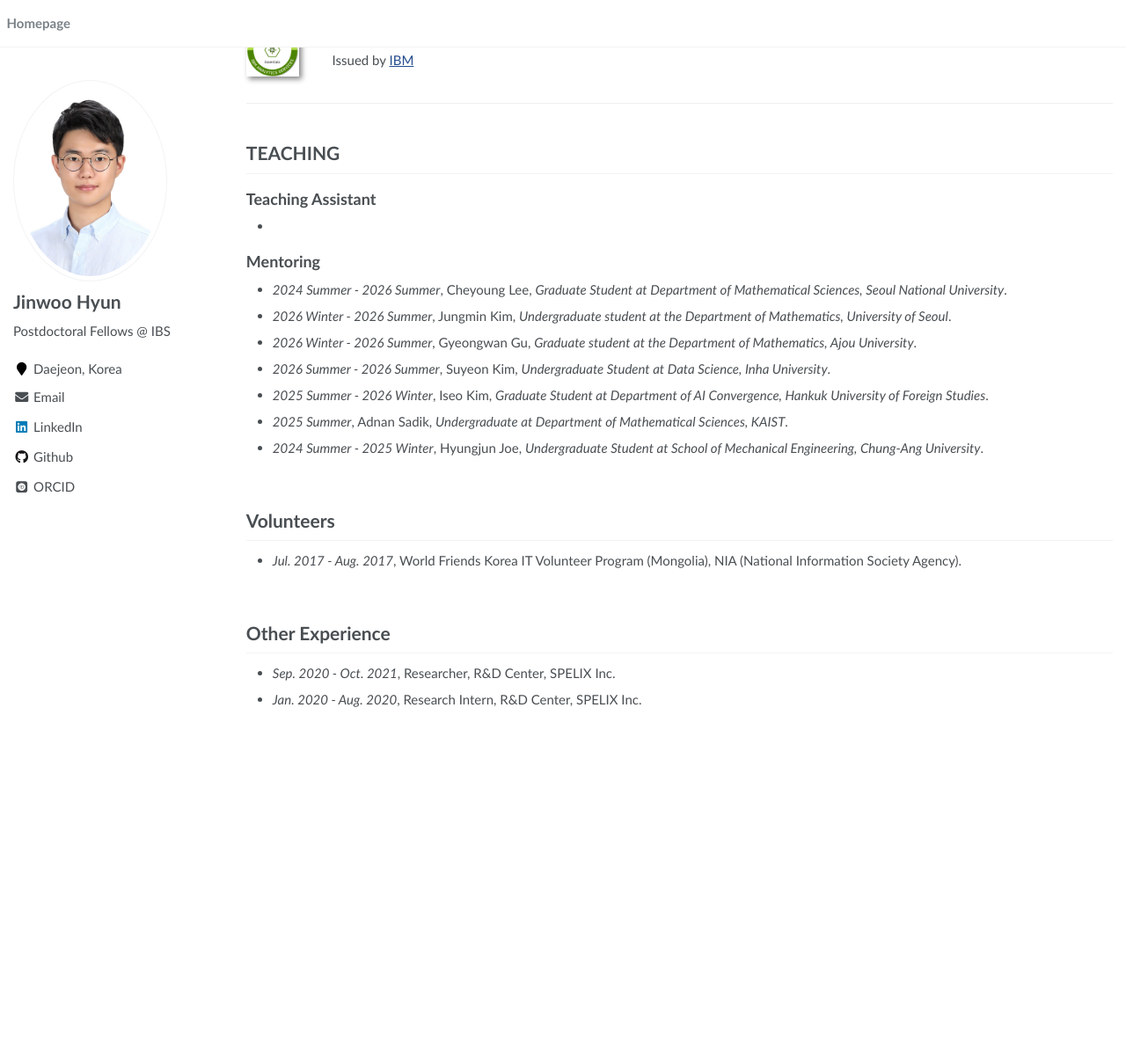
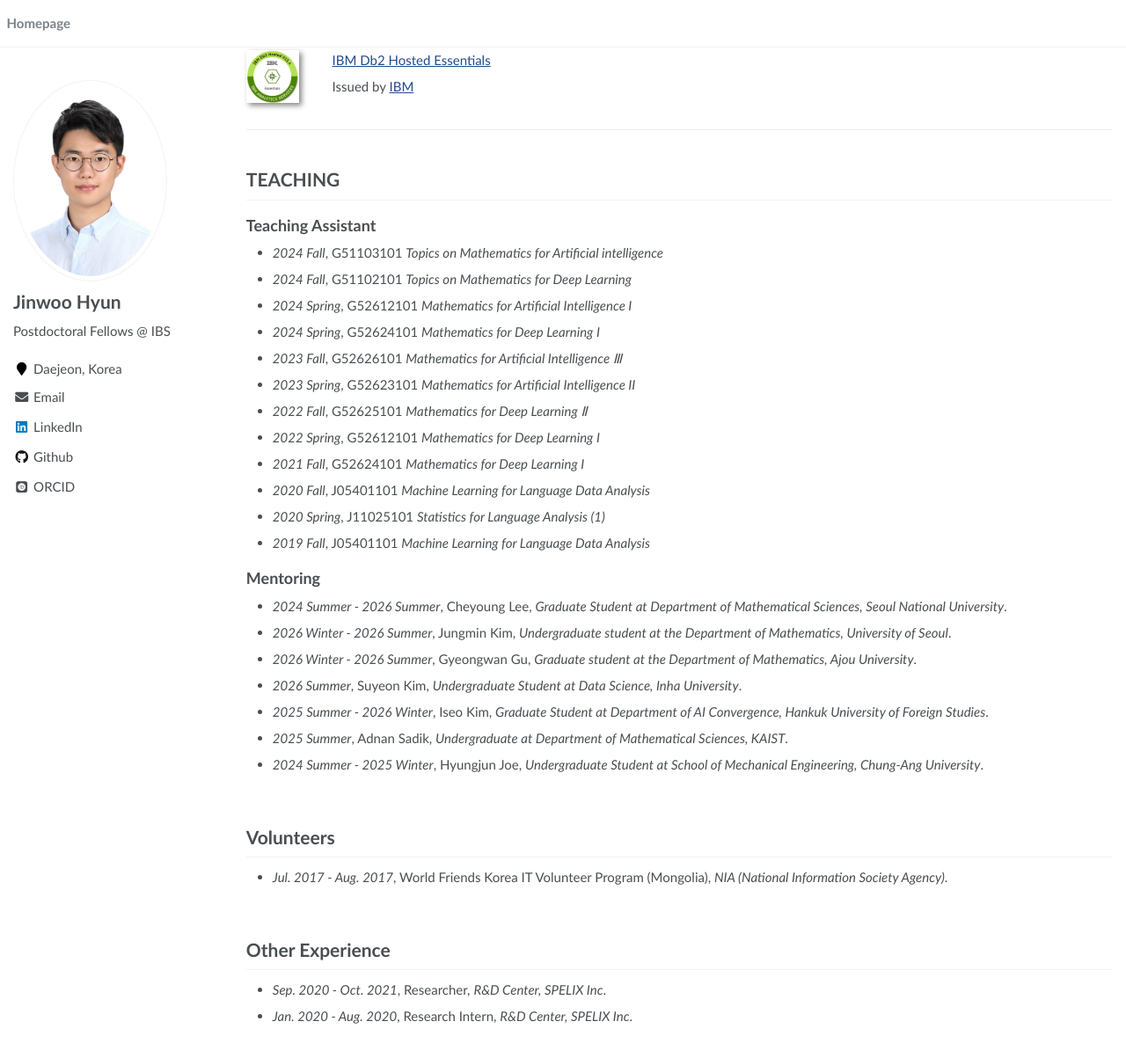
Before and after one commit to JW-George/JW-George.github.io, a Jekyll site: the page built from index.md, in a window 1280 px wide and 1400 px high, scrolled down 5358 px. Shown: the top 1203 px of the window at 88% size. Built offline with Jekyll 4.4.1, drawn with Linux system fonts in a browser that asks for light colours; some web fonts are replaced; before the commit the page ends 6398 px from its top, so only the background shows below that; some of the changed text lies outside the part shown.

Commit message:
Update index.md

```diff
--- a/index.md
+++ b/index.md
@@ -40,7 +40,7 @@ I am a Postdoctoral Research Fellow at IBS (Institute for Basic Science) BIMAG (
 
 # Research Experience
 
-- *May. 2025 - Feb. 2027<sup>\*</sup>*, Postdoctoral Research Fellow. BIMAG, [IBS](https://www.ibs.re.kr) (Advisor: Prof. [Jae Kyoung Kim](http://mathsci.kaist.ac.kr/~jaekkim/)).
+- *May. 2025 - Feb. 2027\**, Postdoctoral Research Fellow. BIMAG, [IBS](https://www.ibs.re.kr) (Advisor: Prof. [Jae Kyoung Kim](http://mathsci.kaist.ac.kr/~jaekkim/)).
 
 - *Mar. 2021 - Feb. 2025*, Research Assistant. KYR Lab, [HUFS](https://www.hufs.ac.kr) (Advisor: Prof. [Young Rock Kim](https://app.rndcircle.io/lab/762e666d-4612-4cf5-8765-31c73293a027)).
 
@@ -336,13 +338,22 @@ Issued by [IBM](https://www.credly.com/org/ibm)
 
 <br>
 
-
-
 # TEACHING
 
 ## Teaching Assistant
 
--
+- *2024 Fall*, G51103101 *Topics on Mathematics for Artificial intelligence*
+- *2024 Fall*, G51102101 *Topics on Mathematics for Deep Learning*
+- *2024 Spring*,  G52612101 *Mathematics for Artificial Intelligence I*
+- *2024 Spring*,  G52624101 *Mathematics for Deep Learning I*
+- *2023 Fall*, G52626101 *Mathematics for Artificial Intelligence Ⅲ*
+- *2023 Spring*, G52623101 *Mathematics for Artificial Intelligence II*
+- *2022 Fall*, G52625101 *Mathematics for Deep Learning Ⅱ*
+- *2022 Spring*,  G52612101 *Mathematics for Deep Learning I*
+- *2021 Fall*, G52624101 *Mathematics for Deep Learning I*
+- *2020 Fall*,  J05401101 *Machine Learning for Language Data Analysis*
+- *2020 Spring*, J11025101 *Statistics for Language Analysis (1)*
+- *2019 Fall*, J05401101 *Machine Learning for Language Data Analysis*
 
 ## Mentoring
 
@@ -352,7 +363,7 @@ Issued by [IBM](https://www.credly.com/org/ibm)
 
 - *2026 Winter - 2026 Summer*, Gyeongwan Gu, *Graduate student at the Department of Mathematics, Ajou University*.
 
-- *2026 Summer - 2026 Summer*, Suyeon Kim, *Undergraduate Student at Data Science, Inha University*.
+- *2026 Summer*, Suyeon Kim, *Undergraduate Student at Data Science, Inha University*.
 
 - *2025 Summer - 2026 Winter*, Iseo Kim, *Graduate Student at Department of AI Convergence, Hankuk University of Foreign Studies*.
 
@@ -364,15 +375,15 @@ Issued by [IBM](https://www.credly.com/org/ibm)
 
 # Volunteers
 
-- *Jul. 2017 - Aug. 2017*, World Friends Korea IT Volunteer Program (Mongolia), NIA (National Information Society Agency).
+- *Jul. 2017 - Aug. 2017*, World Friends Korea IT Volunteer Program (Mongolia), *NIA (National Information Society Agency)*.
 
 <br>
 
 # Other Experience
 
-- *Sep. 2020 - Oct. 2021*, Researcher, R&D Center, SPELIX Inc.
+- *Sep. 2020 - Oct. 2021*, Researcher, *R&D Center, SPELIX Inc*.
 
-- *Jan. 2020 - Aug. 2020*, Research Intern, R&D Center, SPELIX Inc.
+- *Jan. 2020 - Aug. 2020*, Research Intern, *R&D Center, SPELIX Inc*.
 
 <br>
 
```
Also changed, not shown: other parts of index.md (+3 -1 lines).
